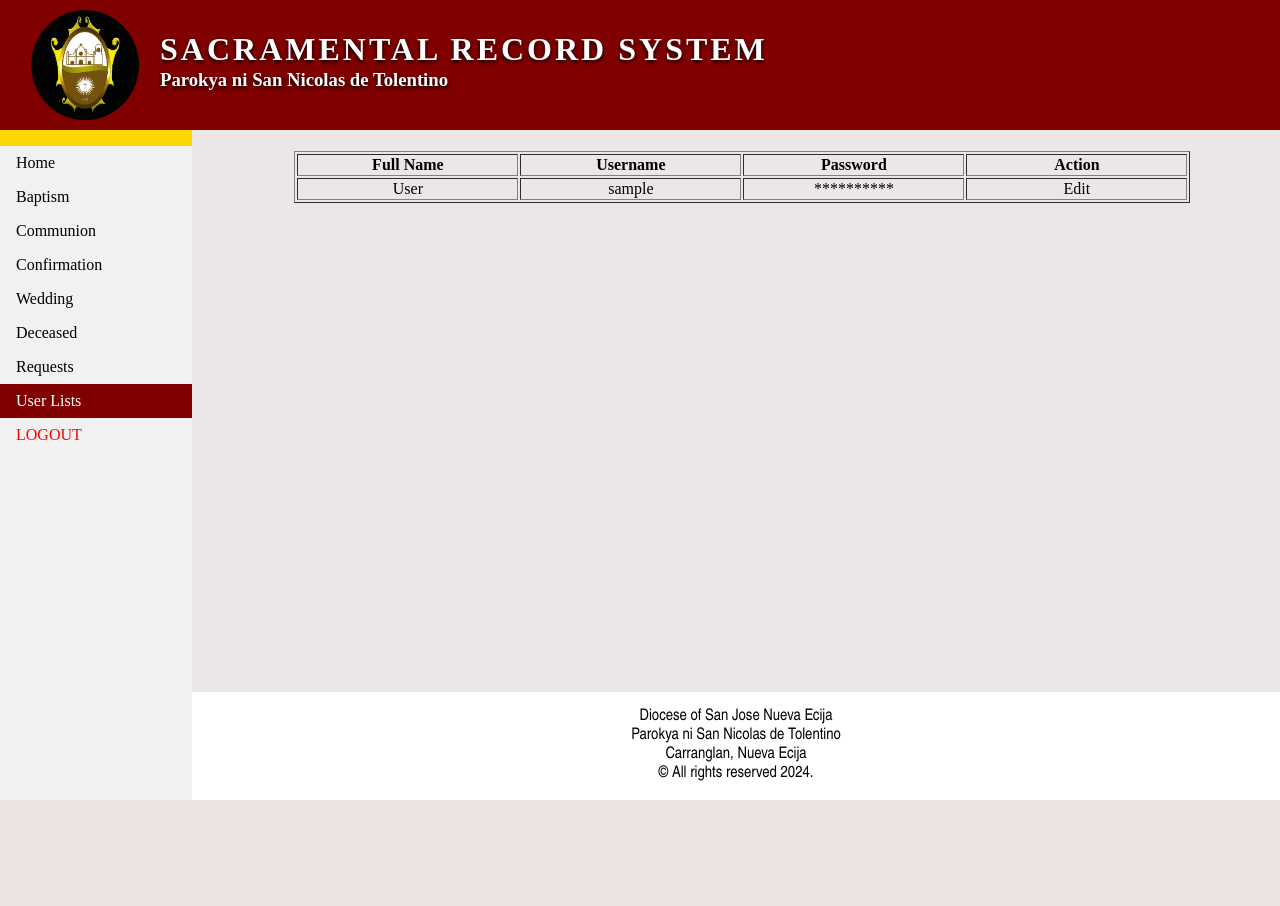
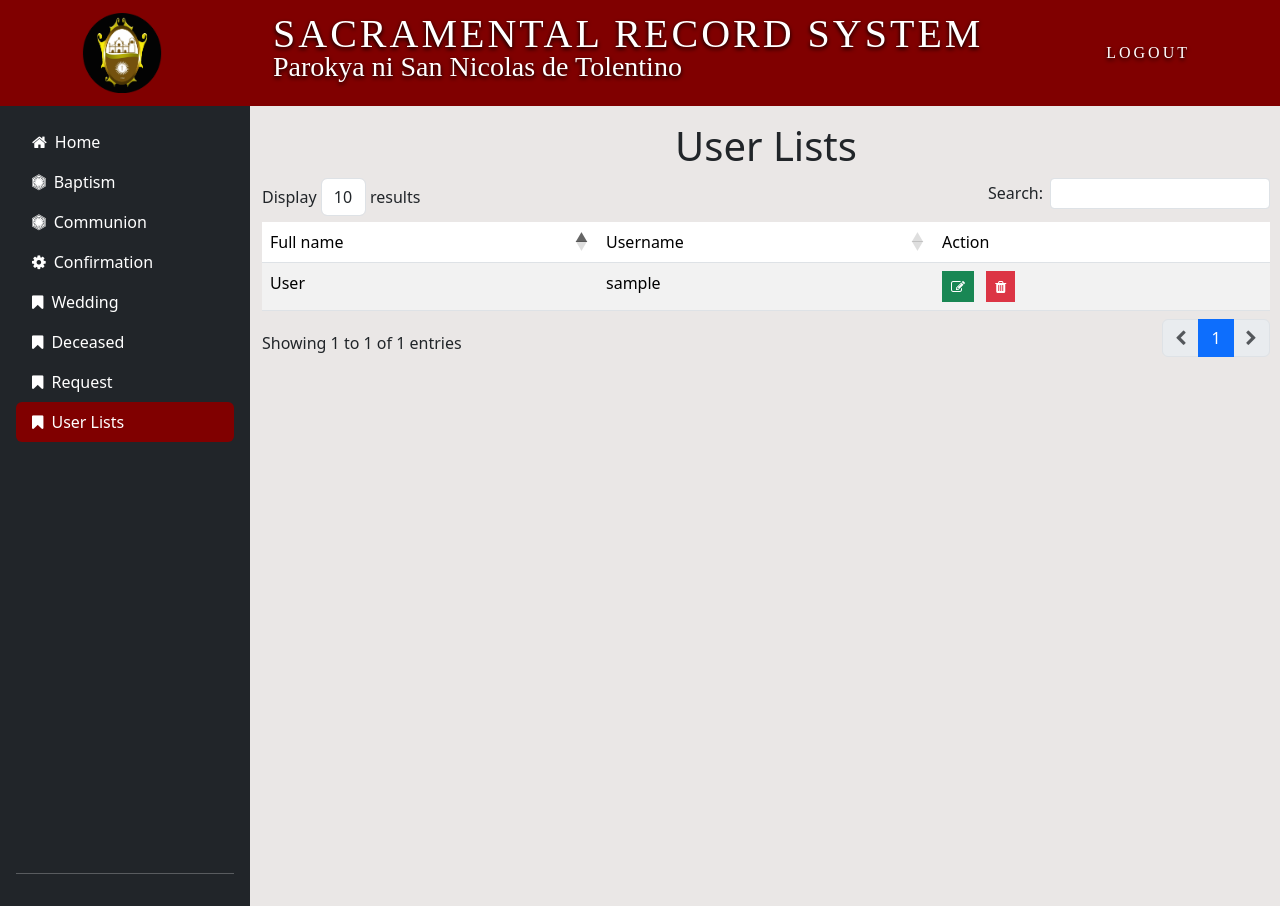
Before and after one commit to ronbravo165/Sacraments, a PHP site: page /user.php in a window 1280 px wide. Before the commit the page ends 800 px from the top, so only its background shows below. Run offline with PHP 8.4, Linux system fonts and the light colour scheme; the visitor is signed in with stand-in values (Sample User, id 1); tables that the repository leaves empty or names only in its code hold one stand-in row (values such as "Sample post").

Commit message:
Update user.php
Update user.php

```diff
--- a/user.php
+++ b/user.php
@@ -33,36 +33,106 @@ if (isset($_POST['add'])) {
 <!DOCTYPE html>
 <html>
 <head>
-	<meta charset="utf-8">
 	<meta name="viewport" content="width=device-width, initial-scale=1">
+
+	<link href="bootstrap.min.css" rel="stylesheet" type='text/css'>
 	<link rel="icon" type="image/png" href="images/logo.png">
-	<link rel="stylesheet" type="text/css" href="css/style.css">
-	<link rel="stylesheet" type="text/css" href="css/style2.css">
-	<link rel="stylesheet" type="text/css" href="css/style3.css">
+	<link rel="stylesheet" type="text/css" href="css/heading.css">
+	<link rel="stylesheet" href="jquery-ui.css">
+	<link href="fonts/font-awesome.min.css" rel="stylesheet" type='text/css'>
+	<!-- Data Table CSS -->
+	<link rel='stylesheet' href='dataTables.bootstrap5.min.css'>
+	<script src="bootstrap.bundle.min.js" ></script>
+	<script src="popper.min.js"></script>
+	<script src="bootstrap.min.js"></script>
+
+	<!-- jQuery -->
+	<script src='jquery-3.7.0.js'></script>
+	<script src="jquery-1.12.4.js"></script>
+	<script src="jquery-ui.js"></script>
+	<!-- Data Table JS -->
+	<script src='jquery.dataTables.min.js'></script>
+	<script src='dataTables.responsive.min.js'></script>
+	<script src='dataTables.bootstrap5.min.js'></script>
 	<title>SRS - Deceased</title>
 </head>
 <body>
 
-	<div class="header">
-		<img src="images/logo.png">
-		<h1>Sacramental Record System</h1>
-		<h3>Parokya ni San Nicolas de Tolentino</h3>
+<?php include 'connection.php'; ?>
+	<?php include 'topbar.php'; ?>
+
+	<div class="container-fluid">
+		<div class="row flex-nowrap">
+			<div id="menu" class="d-flex flex-column vh-100 flex-shrink-0 p-3 text-white bg-dark" style="width: 250px;">
+				<ul class="nav nav-pills flex-column mb-auto">
+					<li>
+						<a href="home.php" class="nav-link text-white" aria-current="page"> <i class="fa fa-home"></i><span class="ms-2">Home</span> </a>
+					</li>
+					<li>
+						<a href="baptism.php" class="nav-link text-white"> <i class="fa fa-first-order"></i><span class="ms-2">Baptism</span> </a>
+					</li>
+					<li>
+						<a href="communion.php" class="nav-link text-white"> <i class="fa fa-first-order"></i><span class="ms-2">Communion</span> </a>
+					</li>
+					<li>
+						<a href="confirmation.php" class="nav-link text-white"> <i class="fa fa-cog"></i><span class="ms-2">Confirmation</span> </a>
+					</li>
+					<li>
+						<a href="wedding.php" class="nav-link text-white"> <i class="fa fa-bookmark"></i><span class="ms-2">Wedding</span> </a>
+					</li>
+					<li>
+						<a href="deceased.php" class="nav-link text-white"> <i class="fa fa-bookmark"></i><span class="ms-2">Deceased</span> </a>
+					</li>
+					<li >
+						<a href="requests.php" class="nav-link text-white"> <i class="fa fa-bookmark"></i><span class="ms-2">Request</span> </a>
+					</li>
+					<li class="active">
+						<a href="user.php" class="nav-link text-white"> <i class="fa fa-bookmark"></i><span class="ms-2">User Lists</span> </a>
+					</li>
+				</ul> <hr>
+			</div>
+			<div class="col py-3">
+				<h1 align="center">User Lists</h1>
+				<table id="example" class="table table-striped example" style="width:100%">
+					<thead>
+						<tr>
+							<td>Full name</td>
+							<td>Username</td>
+							<td>Action</td>
+						</tr>
+					</thead>
+
+					<tbody>
+						<?php include 'connection.php';
+								$result = mysqli_query($con,"SELECT * FROM user_tbl");
+								while ($row = $result->fetch_assoc()):
+						?>
+						<tr>
+							<td><?php echo $row['fullname']; ?></td>
+							<td><?php echo $row['username']; ?></td>
+							<td>
+							<ul class="list-inline m-0">
+									<li class="list-inline-item">
+										<button class="btn btn-success btn-sm rounded-0" type="button" title="Edit"><i class="fa fa-edit"></i></button>
+									</li>
+									<li class="list-inline-item">
+										<a class="btn btn-danger btn-sm rounded-0" title="Delete" href='baptismdelete.php?id="<?php echo $row['id']; ?>"'><i class="fa fa-trash"></i></a>
+									</li>
+								</ul>
+								<!-- <a style='text-decoration: none; color: black;' href='baprequestdelete.php?id="<?php echo $row['id']; ?>"'>&nbsp;&nbsp;Delete&nbsp;&nbsp;</a> -->
+
+							</td>
+						</tr>
+
+						<?php endwhile; ?>
+					</tbody>
+
+				</table>
+			</div>
+		</div>
 	</div>
 
-	<ul>
-		<li><a href="#" class="nav-menu" style="background-color: gold;"></a></li>
-		<li><a href="home.php" class="nav-menu">Home</a></li>
-		<li><a href="baptism.php" class="nav-menu">Baptism</a></li>
-		<li><a href="communion.php" class="nav-menu">Communion</a></li>
-		<li><a href="confirmation.php" class="nav-menu">Confirmation</a></li>
-		<li><a href="wedding.php" class="nav-menu">Wedding</a></li>
-		<li><a href="deceased.php" class="nav-menu">Deceased</a></li>
-		<li><a href="requests.php" class="nav-menu">Requests</a></li>
-		<li><a href="user.php" class="nav-menu active">User Lists</a></li>
-		<li><a href="logout.php" class="nav-menu" style="color: red">LOGOUT</a></li>
-	</ul>
-
-<?php
+<!-- <?php
 
 	include 'connection.php';
 	$result = mysqli_query($con,"SELECT * FROM user_tbl");
@@ -91,7 +161,34 @@ if (isset($_POST['add'])) {
 
 		<p align="center">Diocese of San Jose Nueva Ecija<br>Parokya ni San Nicolas de Tolentino<br>Carranglan, Nueva Ecija<br>&copy; All rights reserved 2024.</p>
 
-	</footer>
+	</footer> -->
 
 </body>
+<script>
+
+	$(document).ready(function() {
+		$('.example').DataTable({
+		//disable sorting on last column
+		"columnDefs": [
+			{ "orderable": false, "targets": 2 }
+		],
+		language: {
+			//customize pagination prev and next buttons: use arrows instead of words
+			'paginate': {
+			'previous': '<span class="fa fa-chevron-left"></span>',
+			'next': '<span class="fa fa-chevron-right"></span>'
+			},
+			//customize number of elements to be displayed
+			"lengthMenu": 'Display <select class="form-control input-sm">'+
+			'<option value="10">10</option>'+
+			'<option value="20">20</option>'+
+			'<option value="30">30</option>'+
+			'<option value="40">40</option>'+
+			'<option value="50">50</option>'+
+			'<option value="-1">All</option>'+
+			'</select> results'
+		}
+		})
+	});
+</script>
 </html>
```
